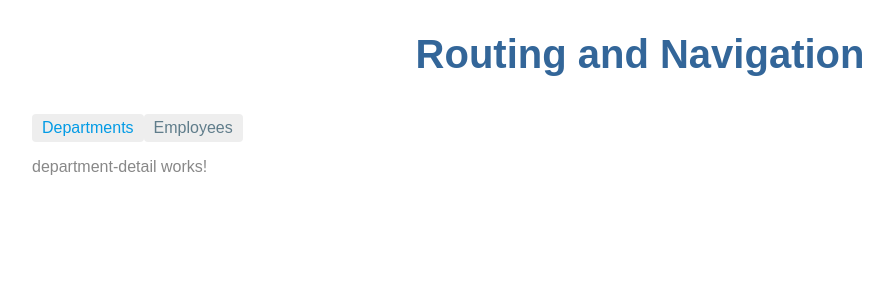
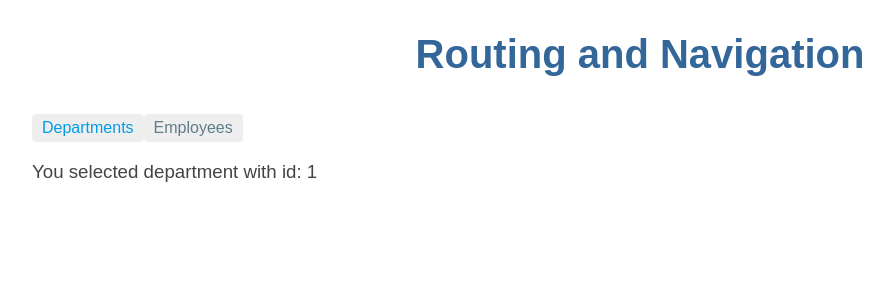
Before and after one commit to hgouw/Angular6, an Angular app in the folder RoutingDemo2/: page /departments/1 in a window 1280 px wide. Shown: the top 300 px of the page, without its empty margins (0-893 px from the left). Built offline with nearby package versions, Linux system fonts and the light colour scheme.

Commit message:
Implemented DepartmentDetail component

```diff
--- a/RoutingDemo2/src/app/department-detail/department-detail.component.ts
+++ b/RoutingDemo2/src/app/department-detail/department-detail.component.ts
@@ -1,19 +1,21 @@
 import { Component, OnInit } from '@angular/core';
+import { ActivatedRoute } from '@angular/router';
 
 @Component({
   selector: 'department-detail',
   template: `
-    <p>
-      department-detail works!
-    </p>
+    <h3>You selected department with id: {{departmentId}}</h3>
   `,
   styles: []
 })
 export class DepartmentDetailComponent implements OnInit {
 
-  constructor() { }
+  public departmentId: Number;
+
+  constructor(private route: ActivatedRoute) { }
 
   ngOnInit() {
+    this.departmentId = parseInt(this.route.snapshot.paramMap.get('id'), 10);
   }
 
 }
```
